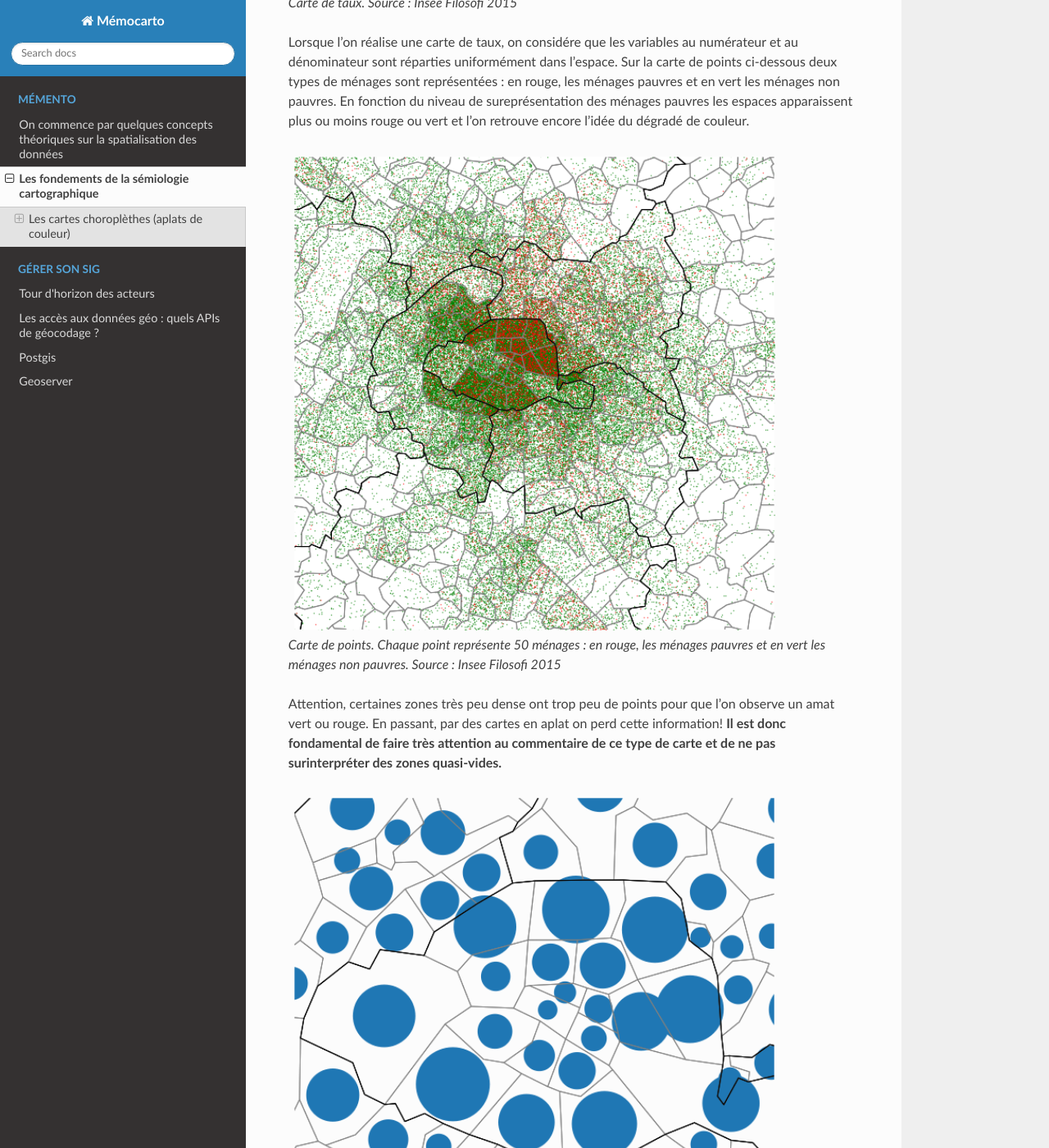
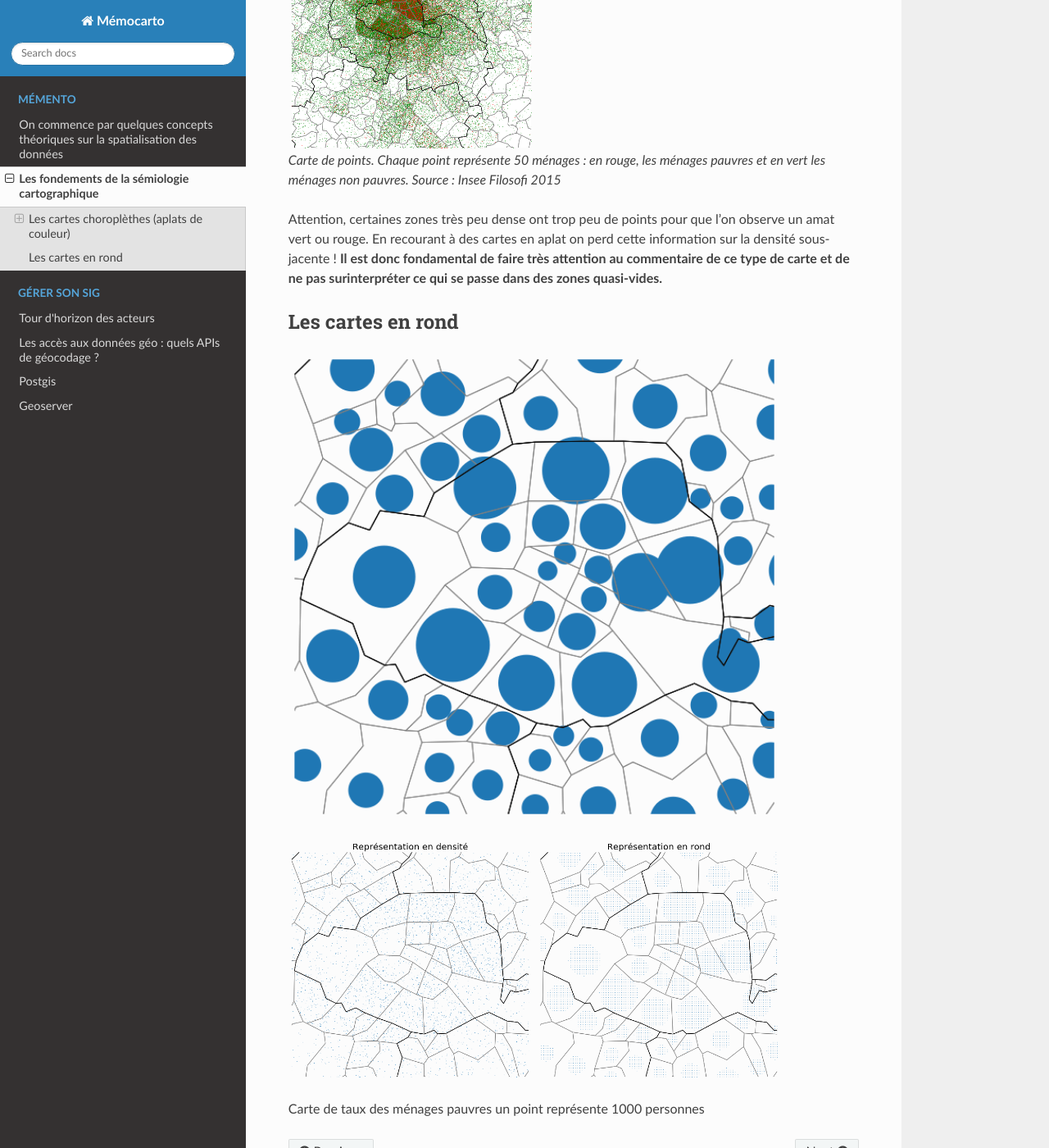
Before and after one commit to JulieDjidji/memocarto, a Sphinx documentation site: the page built from doc/source/semio.rst, in a window 1280 px wide and 1400 px high, scrolled down 2709 px. Shown: the whole window at 82% size. Built offline with Sphinx 7.4.7 and the Read the Docs theme 2.0.0, drawn with Linux system fonts in a browser that asks for light colours; pages that are not in the unit, such as notebooks, are missing from menus.

Commit message:
Update semio.rst

```diff
--- a/doc/source/semio.rst
+++ b/doc/source/semio.rst
@@ -30,20 +30,21 @@ Les cartes de taux
 Une carte de taux cherche à représenter les relations spatiales entre deux variables. La carte du taux de pauvreté autour de Paris (\\ \frac{\text{Ménages pauvres}}{\text{Ménages}} \\) est un exemple de carte de taux. Par soucis de pédagogie, un dégradé de couleur combinant deux teintes a été appliquée à cette carte. **Ceci n'est pas recommandé en général.**
 
 .. figure:: _static/carte_taux.png
-   :width: 600
+   :width: 300
 
    Carte de taux. Source : Insee Filosofi 2015
 
 Lorsque l'on réalise une carte de taux, on considére que les variables au numérateur et au dénominateur sont réparties uniformément dans l'espace. Sur la carte de points ci-dessous deux types de ménages sont représentées :  en rouge, les ménages pauvres et en vert les ménages non pauvres. En fonction du niveau de sureprésentation des ménages pauvres les espaces apparaissent plus ou moins rouge ou vert et l'on retrouve encore l'idée du dégradé de couleur.
 
 .. figure:: _static/taux.png
-   :width: 600
+   :width: 300
 
    Carte de points. Chaque point représente 50 ménages : en rouge, les ménages pauvres et en vert les ménages non pauvres. Source : Insee Filosofi 2015
 
-Attention, certaines zones très peu dense ont trop peu de points pour que l'on observe un amat vert ou rouge. En passant, par des cartes en aplat on perd cette information! **Il est donc fondamental de faire très attention au commentaire de ce type de carte et de ne pas surinterpréter des zones quasi-vides.**
+Attention, certaines zones très peu dense ont trop peu de points pour que l'on observe un amat vert ou rouge. En recourant à des cartes en aplat on perd cette information sur la densité sous-jacente ! **Il est donc fondamental de faire très attention au commentaire de ce type de carte et de ne pas surinterpréter ce qui se passe dans des zones quasi-vides.**
 
-
+Les cartes en rond
+--------------------
 
 
 .. figure:: _static/carte_rond.png
```
